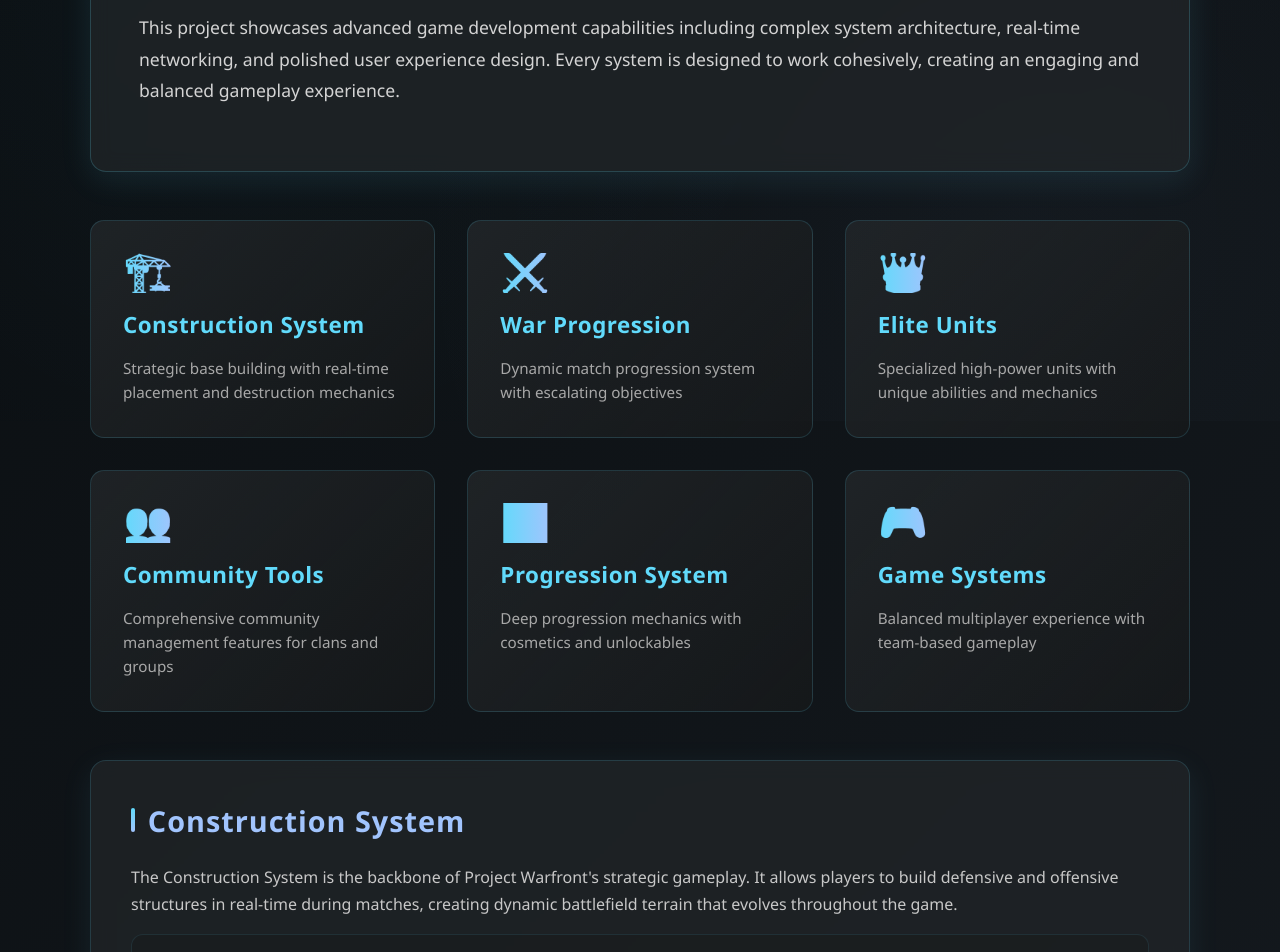
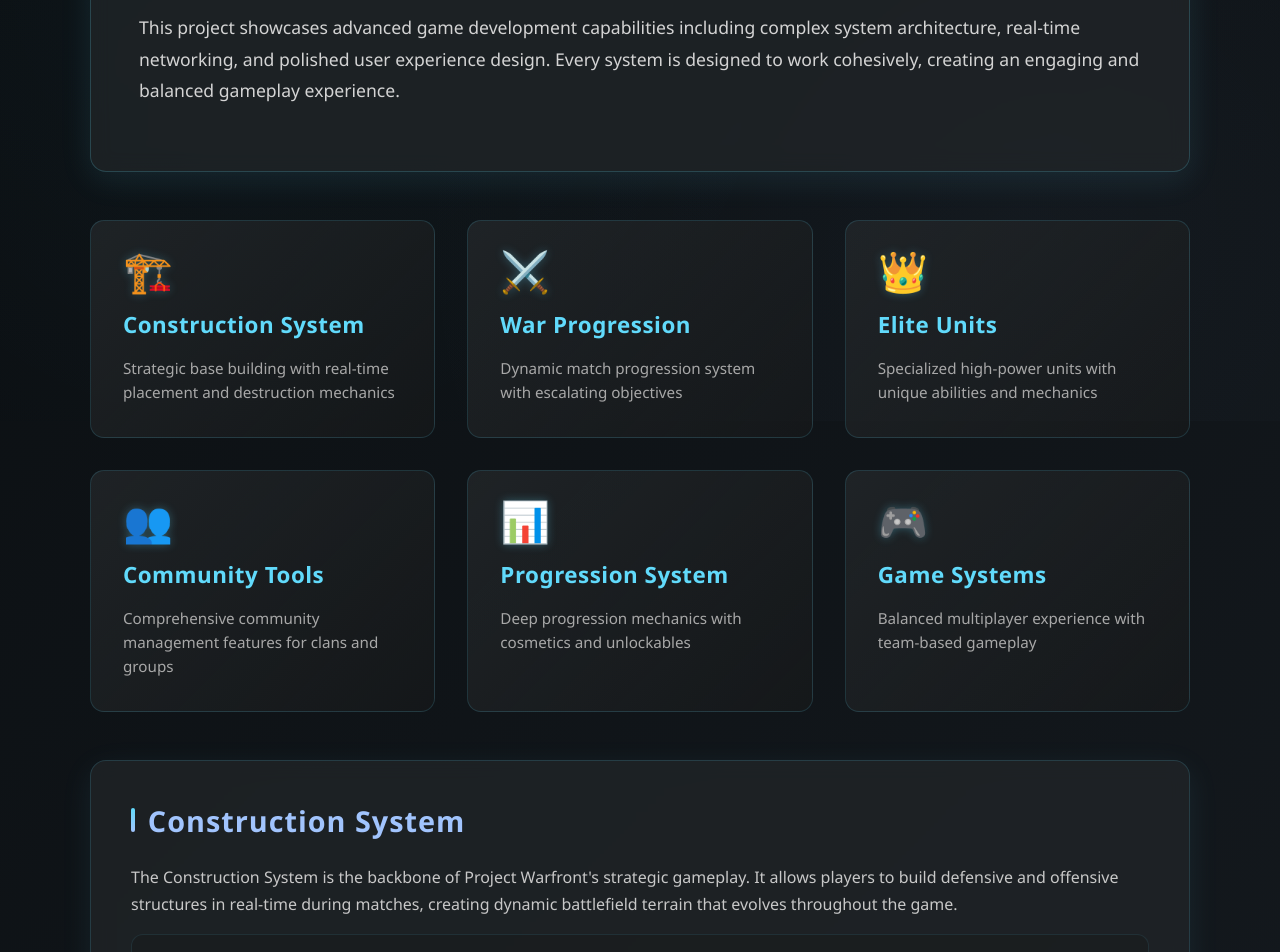
Before and after one commit to InstructorPatstone/loganjohnson.github.io, a Jekyll site: the page projectwarfront.html, which Jekyll copies as it is, in a window 1280 px wide. Shown: the part 479-1431 px from the top of the page. Built offline with Jekyll 4.4.1, drawn with Linux system fonts in a browser that asks for light colours.

Commit message:
Fix emoji rendering - use solid color instead of gradient

```diff
--- a/projectwarfront.html
+++ b/projectwarfront.html
@@ -208,14 +208,12 @@
             font-size: 2.5rem;
             margin-bottom: 1rem;
             display: inline-block;
-            background: linear-gradient(90deg, #61dafb 0%, #a1c4fd 100%);
-            -webkit-background-clip: text;
-            -webkit-text-fill-color: transparent;
-            background-clip: text;
+            color: #61dafb;
             -webkit-font-smoothing: antialiased;
             -moz-osx-font-smoothing: grayscale;
             line-height: 1;
             font-family: 'Apple Color Emoji', 'Segoe UI Emoji', 'Segoe UI Symbol', 'Noto Color Emoji', sans-serif;
+            text-shadow: 0 0 10px rgba(97, 218, 251, 0.3);
         }
 
         .feature-card h3 {
```
